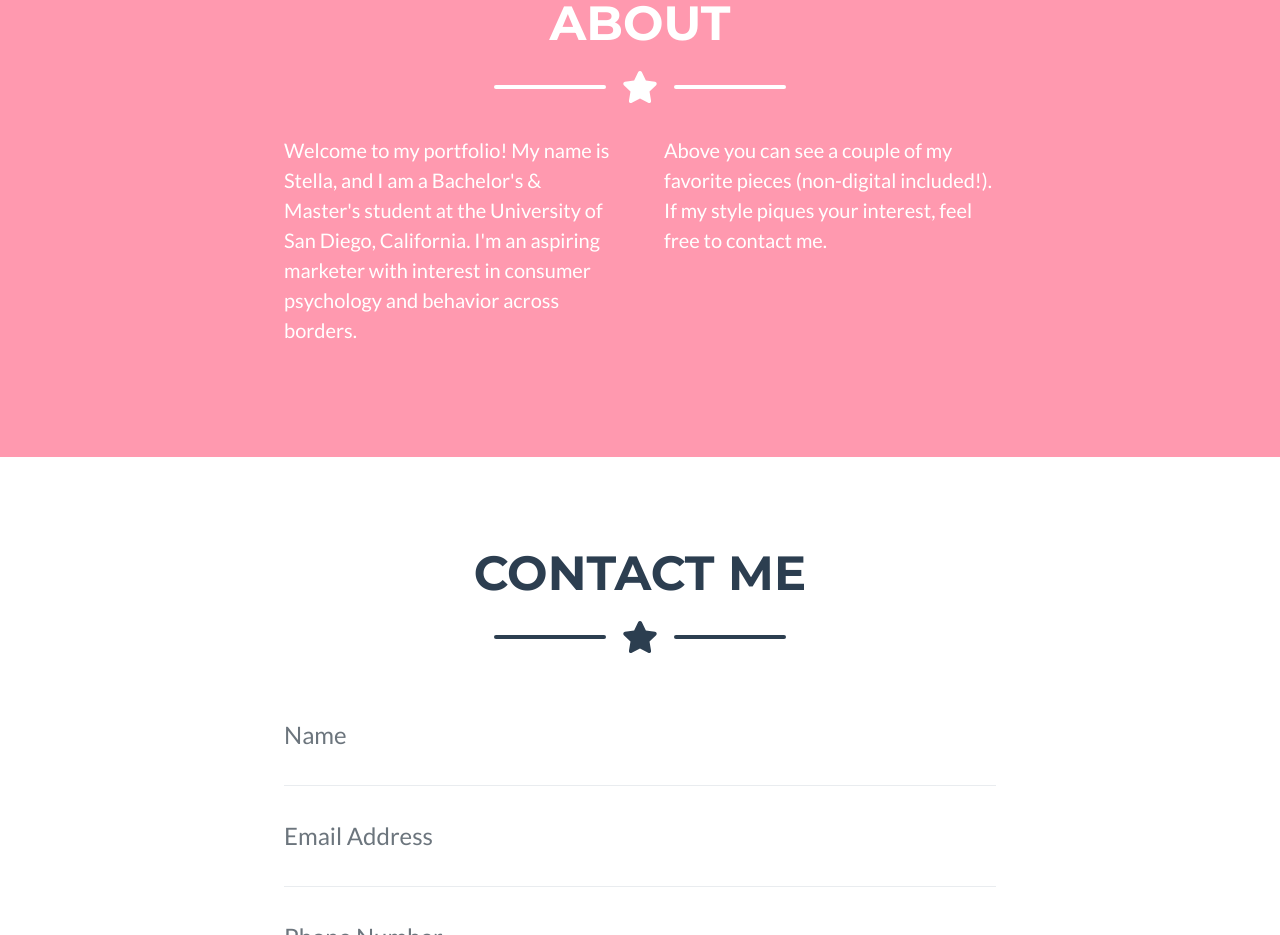
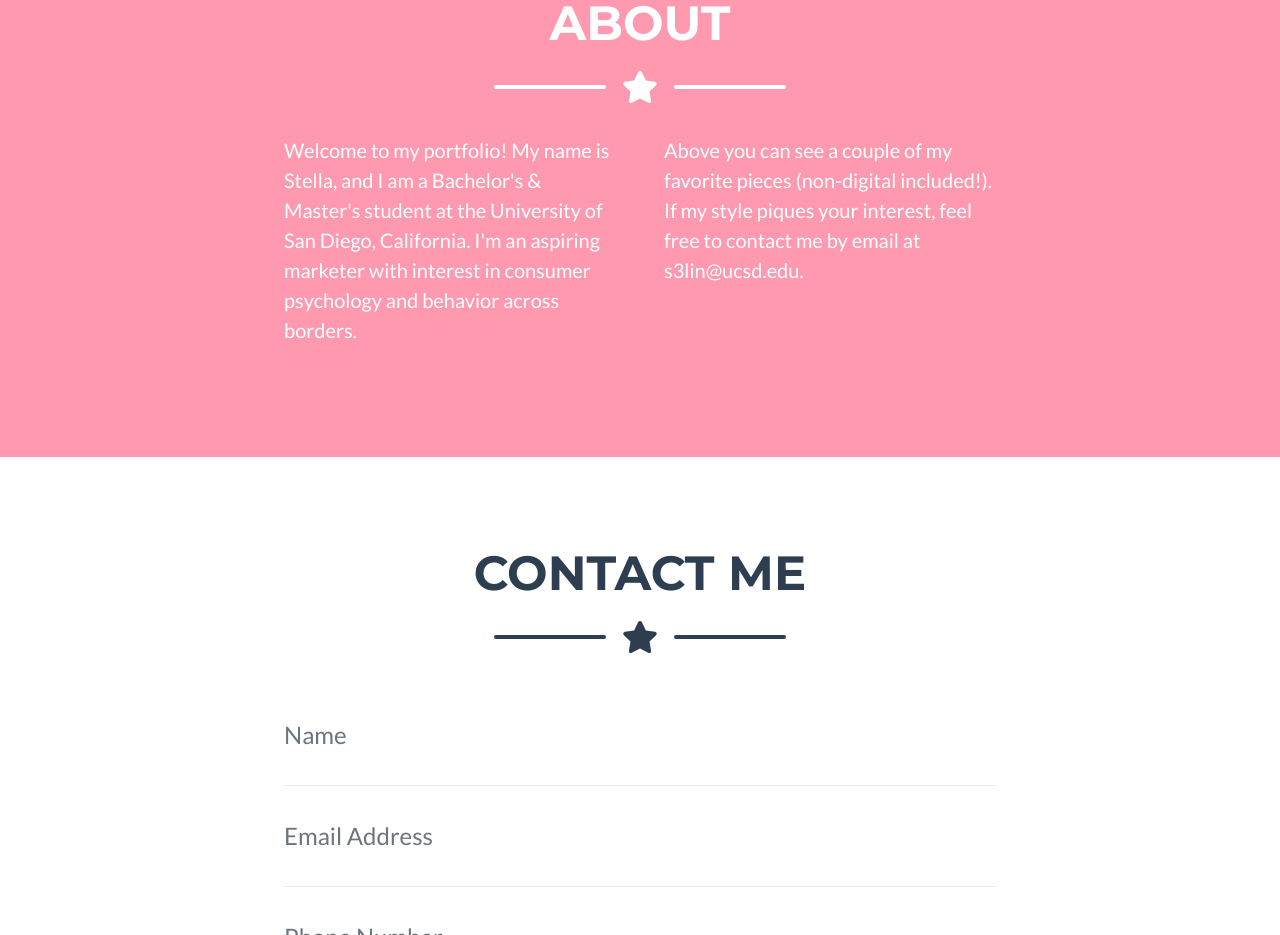
Before and after one commit to stellaylin/my-awesome-portfolio, a plain HTML site: page index.html in a window 1280 px wide. Shown: the part 1829-2764 px from the top of the page. Drawn offline with nearby package versions, Linux system fonts and the light colour scheme.

Commit message:
Update index.html

```diff
--- a/index.html
+++ b/index.html
@@ -135,7 +135,7 @@
                 <!-- About Section Content-->
                 <div class="row">
                     <div class="col-lg-4 ml-auto"><p class="lead">Welcome to my portfolio! My name is Stella, and I am a Bachelor's & Master's student at the University of San Diego, California. I'm an aspiring marketer with interest in consumer psychology and behavior across borders. </p></div>
-                    <div class="col-lg-4 mr-auto"><p class="lead"> Above you can see a couple of my favorite pieces (non-digital included!). If my style piques your interest, feel free to contact me. </p></div>
+                    <div class="col-lg-4 mr-auto"><p class="lead"> Above you can see a couple of my favorite pieces (non-digital included!). If my style piques your interest, feel free to contact me by email at s3lin@ucsd.edu. </p></div>
                 </div>
             </div>
         </section>
```
